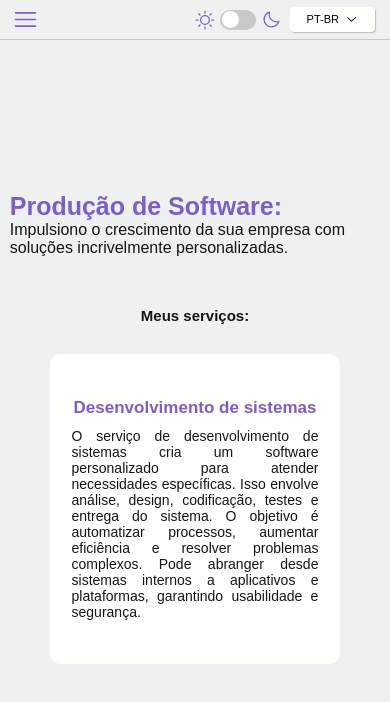
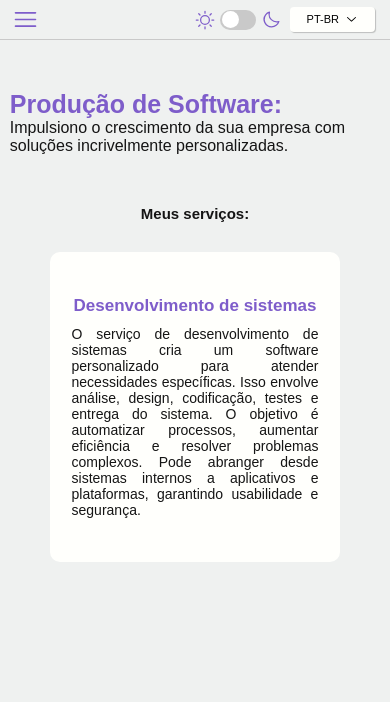
Before and after one commit to rogiandrade/Portfolio, a React (Vite) app in the folder web/: page /services in a window 390 px wide. Shown: the top 702 px of the page. Built offline with nearby package versions, Linux system fonts and the light colour scheme.

Commit message:
update services responsiveness

```diff
--- a/web/src/styles/screen styles/services.css
+++ b/web/src/styles/screen styles/services.css
@@ -306,6 +306,8 @@
 
 @media screen and (max-width: 428px) {
     .servicesBox {
+        position: absolute;
+        top: 90px;
         justify-content: center;
         width: 100%;
         height: 490px;
```
